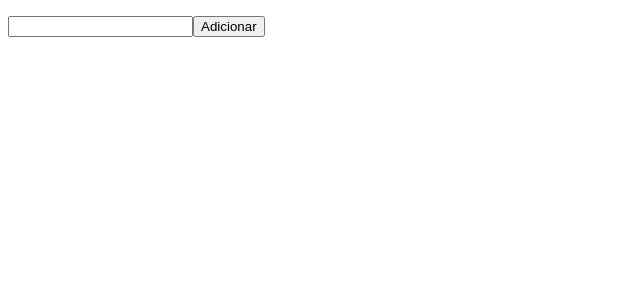
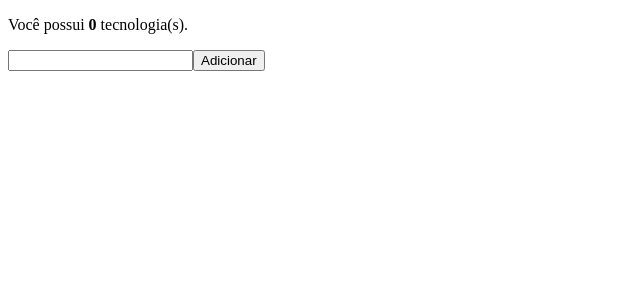
Before and after one commit to FrancuelSoares/react-hooks, a React (Create React App) app: page / in a window 1280 px wide. Shown: the top 300 px of the page, without its empty margins (0-640 px from the left). Built offline with nearby package versions, Linux system fonts and the light colour scheme.

Commit message:
0.4.0
# New - Added useMemo

```diff
--- a/src/App.js
+++ b/src/App.js
@@ -1,4 +1,4 @@
-import React, { useState, useEffect } from 'react';
+import React, { useState, useEffect, useMemo } from 'react';
 
 function App() {
   const [techs, setTech] = useState([]);
@@ -26,6 +26,8 @@ function App() {
     localStorage.setItem('techs', JSON.stringify(techs));
   }, [techs]);
 
+  const techSize = useMemo(() => techs.length, [techs]);
+
   return (
     <>
       <ul>
@@ -33,6 +35,9 @@ function App() {
           <li>{tech}</li>
         ))}
       </ul>
+      <p>
+        Você possui <strong>{techSize}</strong> tecnologia(s).
+      </p>
       <input
         type="text"
         onChange={e => setNewTech(e.target.value)}
```
